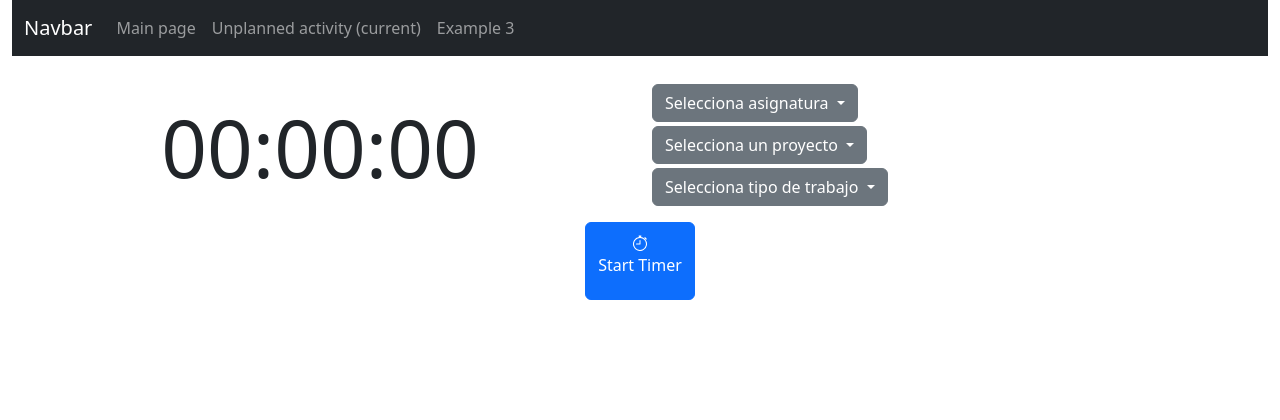
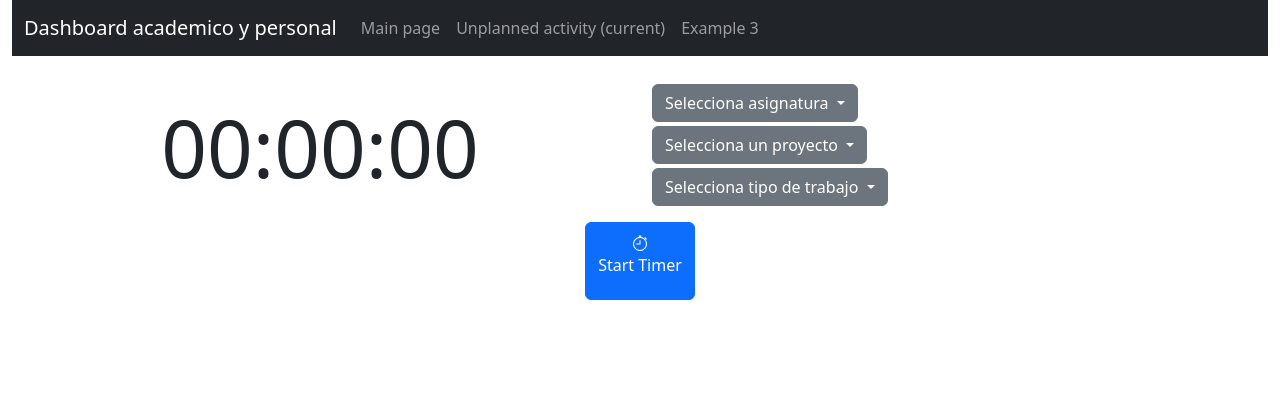
Before and after one commit to AntoniFont/MyOwnLifeDashboard, a PHP site: page /unplannedActivity/index.php in a window 1280 px wide. Shown: the top 420 px of the page. Run offline with PHP 8.4, Linux system fonts and the light colour scheme; data comes from the database, SQL or seed files in the repository.

Commit message:
Update navbar.php

```diff
--- a/navbar.php
+++ b/navbar.php
@@ -1,7 +1,7 @@
 <div class="container-fluid">
 <nav class="navbar navbar-expand-sm navbar-dark bg-dark " >
 <div class="container-fluid">
-  <a class="navbar-brand" href="/myownlifedashboard">Navbar</a>
+<a class="navbar-brand" href="">Dashboard academico y personal</a>
   <button class="navbar-toggler bg-dark" data-bs-toggle="collapse" data-bs-target="#navbarNavDropdown" >
     <span class="navbar-toggler-icon"></span>
   </button>
```
